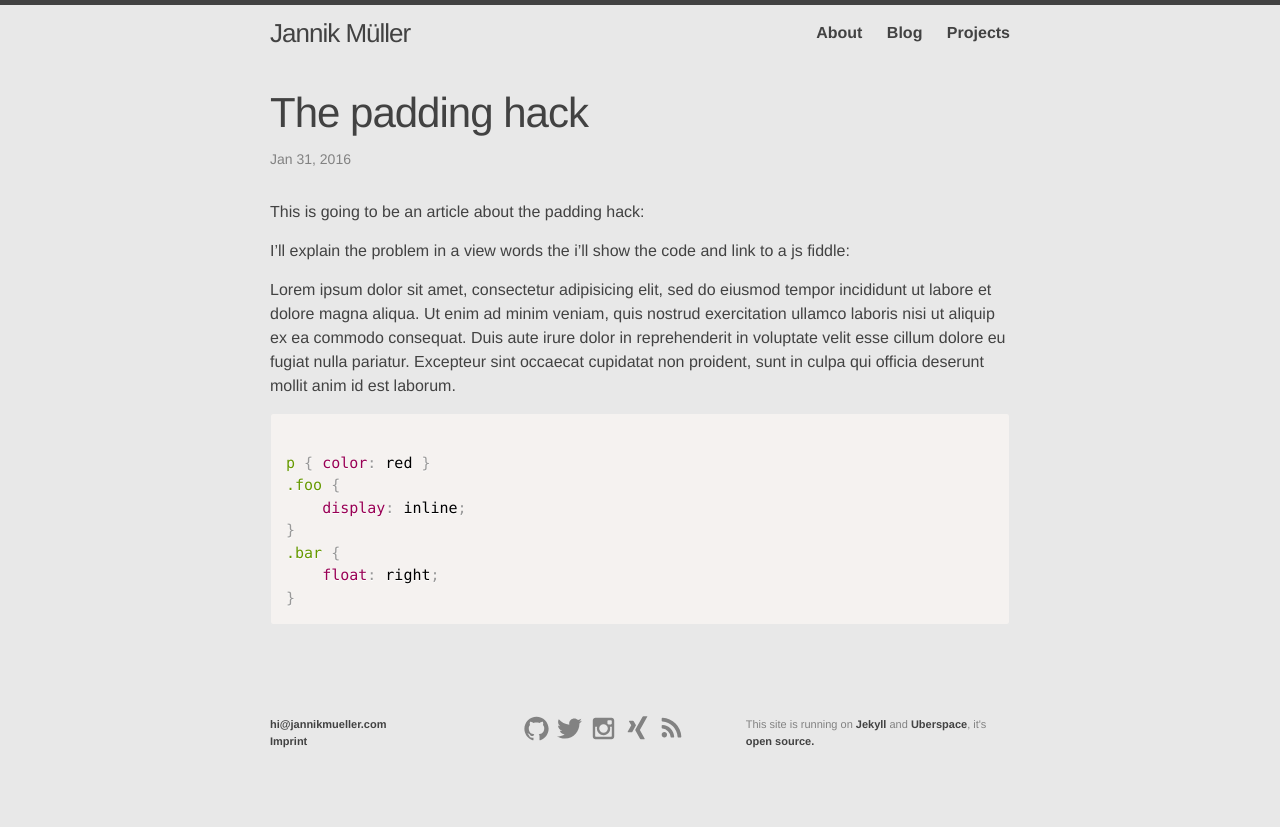
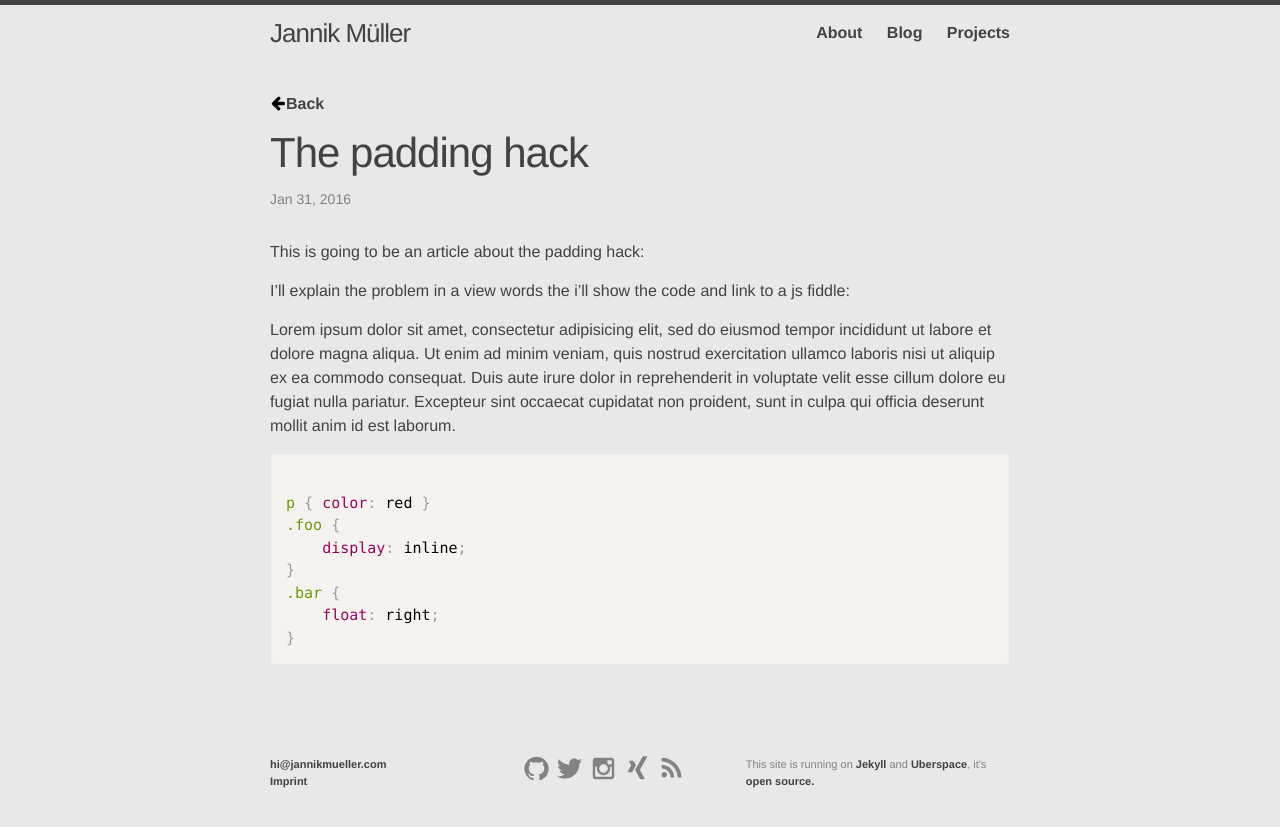
Before and after one commit to jnnklhmnn/jannikmueller-blog, a Jekyll site: the page built from _posts/2016-03-05-test-shorttipp.markdown, in a window 1280 px wide. Shown: the top 827 px of the page. Built offline with Jekyll 4.4.1, drawn with Linux system fonts in a browser that asks for light colours; comment, search, counter and statistics services are not loaded.

Commit message:
added back button to blog detail view

```diff
--- a/_layouts/post.html
+++ b/_layouts/post.html
@@ -1,6 +1,7 @@
 ---
 layout: default
 ---
+<div class="backlink"><a href="/blog"><span class="icon icon--arrow-left">{% include icon-arrow-left.svg %}</span>Back</a></div>
 <article class="post" itemscope itemtype="http://schema.org/BlogPosting">
 
   <header class="post-header">
--- /dev/null
+++ b/_sass/_post.scss
@@ -0,0 +1,14 @@
+.backlink {
+
+	padding-bottom: 1em;
+
+	.icon {
+		> svg {
+			padding-bottom: 4px;
+
+			path {
+				fill: #000000;
+			}
+		}
+	}
+}
--- a/css/main.scss
+++ b/css/main.scss
@@ -64,5 +64,6 @@ $grid-break-tablet: 800px;
         "index",
         "blog",
         "footer",
-        "prism"
+        "prism",
+        "post"
 ;
```
Also changed, not shown: _includes/icon-arrow-left.svg (added).
